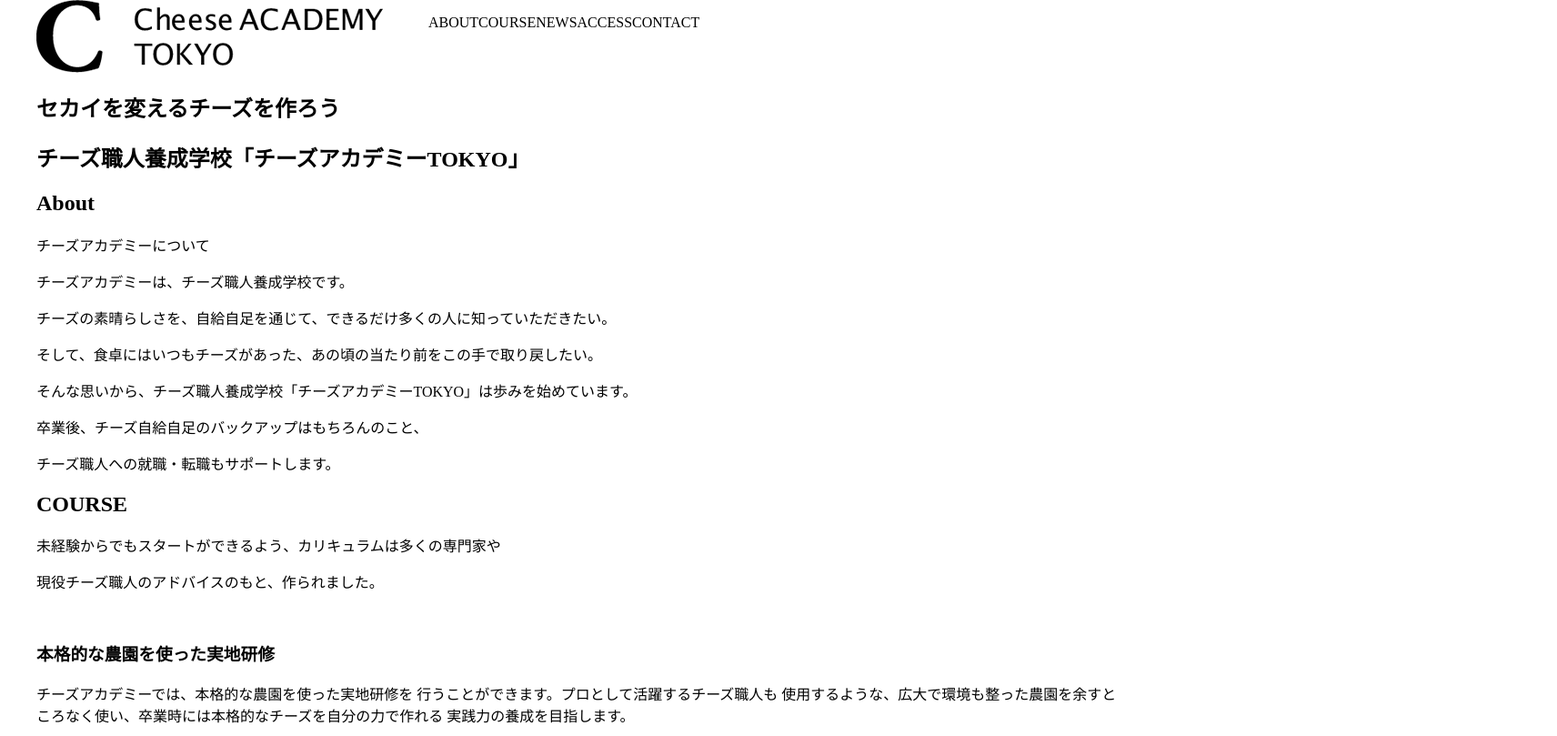
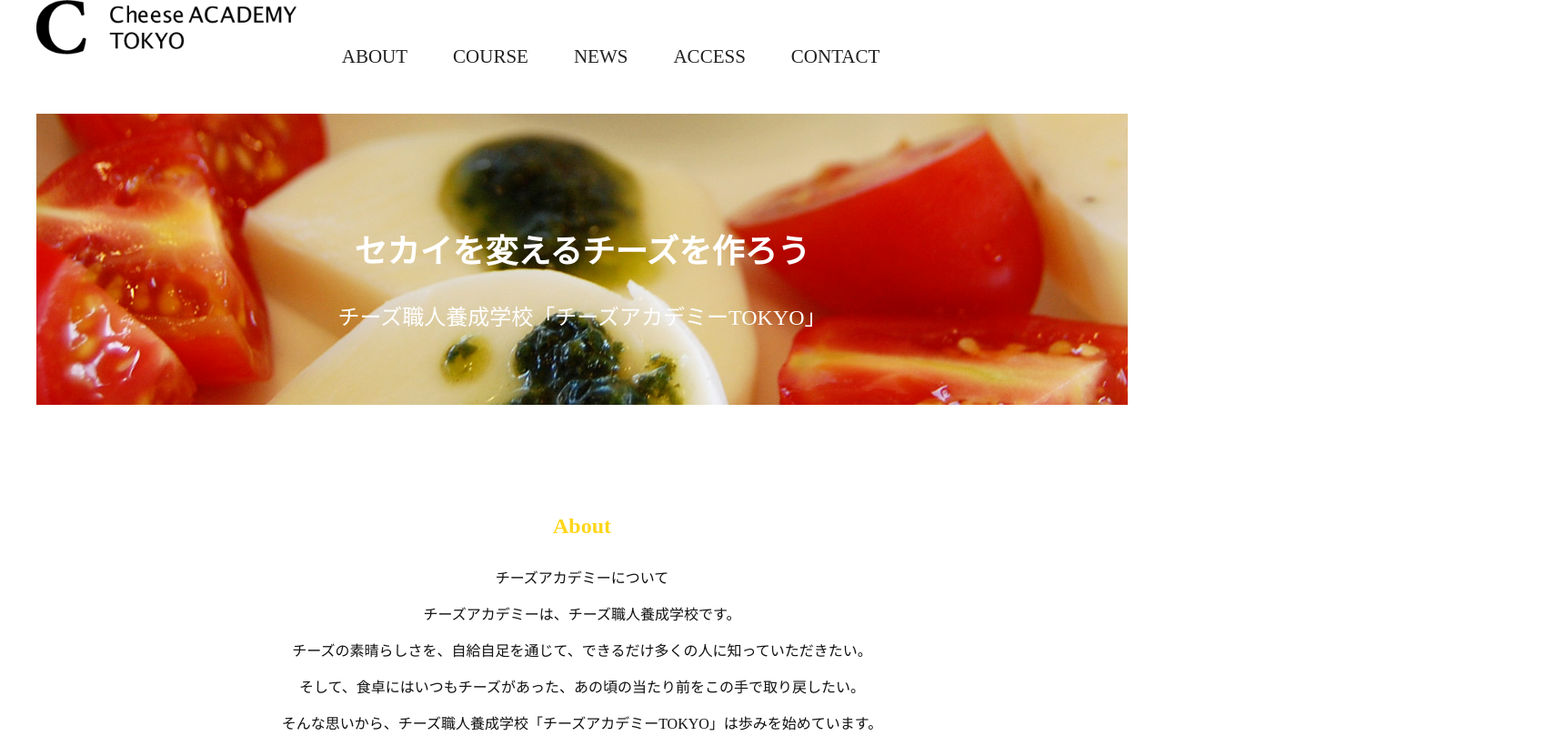
Before and after one commit to n-dandan/gs_cheese_academy_01, a plain HTML site: page index.html in a window 1280 px wide. Shown: the top 809 px of the page at 91% size, 1712 px wide, since content can reach past the window. Drawn offline with Linux system fonts and the light colour scheme.

Commit message:
Courseまで

```diff
--- a/css/main.css
+++ b/css/main.css
@@ -1,10 +1,40 @@
+
+/* 基本設定 */
 body{
     width: 1200px;
     margin: 0 auto;
 }
 
+h2{
+    justify-content: center;
+    color: #FFd61a;
+    margin-top: 60px;
+    margin-bottom: 30px;
+}
+
+h3{
+    color: #222;
+    font-weight: 600;
+    font-size: 24px;
+}
+
+p{
+    color: #222;
+}
+
+div{
+    justify-content: center;
+    justify-items: center;
+    align-content: center;
+    align-items: center;
+}
+
+
+/* ここからレイアウト設定 */
+
 header{
     display: flex;
+    width: 100%;
 }
 
 .header_menu{
@@ -12,6 +42,162 @@ header{
 
 }
 
+.header_logo_area{
+    height: 60px;
+    justify-content: center;
+    align-content: center;
+}
+
+.header_logo{
+    height: 100%;
+    justify-items: center;
+    align-items: center;
+}
+
+.header_menu{
+    justify-items: center;
+    align-items: center;
+    justify-content: end;
+    justify-items: end;
+}
+
+
 .header_text{
     margin-left: 50px ;
+    margin-top: 50px;
+    margin-bottom: 50px;
+    font-size: 21px;
+    font-weight: 500;
+
+
+
 }
+
+
+/* ヒーローイメージ */
+.sec_hero_image{
+    display: flex;
+    justify-content: center;
+    align-items: center;
+    background-image:url(../img/mainbg.png) ;
+    height: 320px;
+    width: 100%;
+
+}
+
+.div_hero_image{
+    margin: 0 top;
+}
+
+.h2_hero_image{
+    font-size: 36px;
+    font-weight: 600;
+    color: white;
+}
+
+.h1_hero_image{
+    font-size: 24px;
+    font-weight: 400;
+    color: white;
+}
+
+
+/* ーーーAboutーーー */
+.sec_about{
+    justify-content: center;
+    text-align: center;
+    margin-top:60px ;
+    margin-bottom: 80px;
+
+}
+
+.div_about{
+    margin-top: 60px;
+    margin-bottom: 80px;
+}
+
+.text_about{
+    justify-content: center;
+    color: #111
+}
+
+.image_about{
+    width: 100%;
+}
+
+
+/* ーーーCourseーーー */
+.sec_course{
+    justify-content: center;
+    align-content: center;
+}
+
+.div_course_foreword{
+    width: 100%;
+    margin-top: 60px;
+    margin-bottom: 60px;
+}
+
+.div_course_block{
+    display: flex;
+    background-color: #fafafa;
+}
+
+.div_course_block_2nd{
+    display: flex;
+    background-color: #fafafa;
+    flex-direction: row-reverse;
+}
+
+.img_course{
+    width: 100%;
+    vertical-align: bottom;
+}
+
+.div_course_block_left{
+    width: 50%;
+
+}
+
+.div_course_block_right{
+   width: 50%;
+}
+
+.div_course_block_text_area{
+    width: 480px;
+    justify-items: left;
+    padding-left: 50px;
+    padding-right: 50px;
+
+}
+
+
+
+/* ーーーNEWSーーー */
+
+
+
+/* ーーーAccessーーー */
+
+
+
+/* ーーーContactーーー */
+
+
+
+/* ーーーフッターーーー */
+footer{
+    display: flex;
+    justify-content: center;
+    align-items: center;
+    padding: 30px;
+    background-color: #666;
+    width: 100%;
+
+}
+
+.text_footer{
+    font-size: 16px;
+    color: white;
+
+}
--- a/index.html
+++ b/index.html
@@ -10,21 +10,23 @@
     <div>
         <!-- ヘッダー -->
         <header>
-            <img src="img/header_logo.png" alt="">
+            <div class="header_logo_area">
+                <img src="img/header_logo.png" alt="" class="header_logo">
+            </div>
             <div class="header_menu">
                 <p class="header_text">ABOUT</p>
-                <p>COURSE</p>
-                <p>NEWS</p>
-                <p>ACCESS</p>
-                <p>CONTACT</p>
+                <p class="header_text">COURSE</p>
+                <p class="header_text">NEWS</p>
+                <p class="header_text">ACCESS</p>
+                <p class="header_text">CONTACT</p>
             </div>
 
         </header>
         <!-- ヒーローイメージ -->
         <section class="sec_hero_image">
             <div class="div_hero_image">
-                <h2>セカイを変えるチーズを作ろう</h2>
-                <h1>チーズ職人養成学校「チーズアカデミーTOKYO」</h1>
+                <h2 class="h2_hero_image">セカイを変えるチーズを作ろう</h2>
+                <h1 class="h1_hero_image">チーズ職人養成学校「チーズアカデミーTOKYO」</h1>
             </div>
 
         </section>
@@ -32,28 +34,35 @@
         <section class="sec_about">
             <div class="div_about">
                 <h2>About</h2>
-                <p>チーズアカデミーについて</p>
-                <p>チーズアカデミーは、チーズ職人養成学校です。</p>
-                <p>チーズの素晴らしさを、自給自足を通じて、できるだけ多くの人に知っていただきたい。</p>
-                <p>そして、食卓にはいつもチーズがあった、あの頃の当たり前をこの手で取り戻したい。</p>
-                <p>そんな思いから、チーズ職人養成学校「チーズアカデミーTOKYO」は歩みを始めています。</p>
-                <p>卒業後、チーズ自給自足のバックアップはもちろんのこと、</p>
-                <p>チーズ職人への就職・転職もサポートします。</p>
+                <p class="text_about">チーズアカデミーについて</p>
+                <p class="text_about">チーズアカデミーは、チーズ職人養成学校です。</p>
+                <p class="text_about">チーズの素晴らしさを、自給自足を通じて、できるだけ多くの人に知っていただきたい。</p>
+                <p class="text_about">そして、食卓にはいつもチーズがあった、あの頃の当たり前をこの手で取り戻したい。</p>
+                <p class="text_about">そんな思いから、チーズ職人養成学校「チーズアカデミーTOKYO」は歩みを始めています。</p>
+                <p class="text_about">卒業後、チーズ自給自足のバックアップはもちろんのこと、</p>
+                <p class="text_about">チーズ職人への就職・転職もサポートします。</p>
+            </div>
+            <div>
+                <img src="img/about_images.png" alt="" class="image_about">
             </div>
 
         </section>
 
         <!-- Course -->
         <section class="sec_course">
-            <div>
+            <div class="div_course_foreword">
                 <h2>COURSE</h2>
                 <p>未経験からでもスタートができるよう、カリキュラムは多くの専門家や</p>
                 <p>現役チーズ職人のアドバイスのもと、作られました。</p>
             </div>
-            <!-- 画像ブロック -->
-            <div>
-                <img src="" alt="">
-                <div>
+            <!-- 画像+テキストブロック -->
+            <!-- 画像１枚目 -->
+            <div class="div_course_block">
+                <div class="div_course_block_left">
+                    <img src="img/course_01.jpg" alt="" class="img_course">
+                </div>
+                <div class="div_course_block_right">
+                    <div class="div_course_block_text_area">
                         <h3>本格的な農園を使った実地研修</h3>
                         <div>
                             <p>チーズアカデミーでは、本格的な農園を使った実地研修を
@@ -61,13 +70,49 @@
                                 使用するような、広大で環境も整った農園を余すところなく使い、卒業時には本格的なチーズを自分の力で作れる
                                 実践力の養成を目指します。
                             </p>
-
+                        </div>
+                    </div>
+                </div>
+            </div>
+            <!-- 画像２枚目 -->
+            <div class="div_course_block_2nd">
+                <div class="div_course_block_left">
+                    <img src="img/course_02.jpg" alt="" class="img_course">
+                </div>
+                <div class="div_course_block_right">
+                    <div class="div_course_block_text_area">
+                        <h3>必要な知識もしっかりと取得</h3>
+                        <div>
+                            <p>チーズ作りには、しっかりとした食に関する知識が欠かせません。
+                                チーズアカデミーでは、一流講師陣による、
+                                チーズ作りに必要ないろはを余すところなく学べます。
+                                チーズそのものでなく、栄養学全般を学ぶことも可能ですので、チーズ以外への展開も夢ではないでしょう。
+                            </p>
+                        </div>
+                    </div>
+                </div>
+            </div>
+            <!-- 画像３枚目 -->
+            <div class="div_course_block">
+                <div class="div_course_block_left">
+                    <img src="img/course_03.jpg" alt="" class="img_course">
+                </div>
+                <div class="div_course_block_right">
+                    <div class="div_course_block_text_area">
+                        <h3>卒業制作はティスティング審査あり</h3>
+                        <div>
+                            <p>チーズアカデミーでは最後の2ヶ月間で卒業制作を実施。
+                                卒業制作として、チーズ作りを実際に行います。
+                                卒業後、一般参加によるティスティング審査があるため、
+                                作り手の目線だけでなく、消費者の目線から、
+                                卒業制作作品としてのチーズを、
+                                しっかりと評価いただくことができます。
+                            </p>
+                        </div>
+                    </div>
+                </div>
             </div>
 
-                </div>
-            </div>
-            <div></div>
-            <div></div>
 
         </section>
 
@@ -170,7 +215,7 @@
 
         <!-- フッター -->
         <footer>
-            copyrights 2016 Cheeese Academy Tokyo All RIghts Reserved.
+            <p class="text_footer">copyrights 2016 Cheeese Academy Tokyo All RIghts Reserved.</p>
         </footer>
 
     </div>
```
Lines whose indentation alone changed are shown as unchanged.
